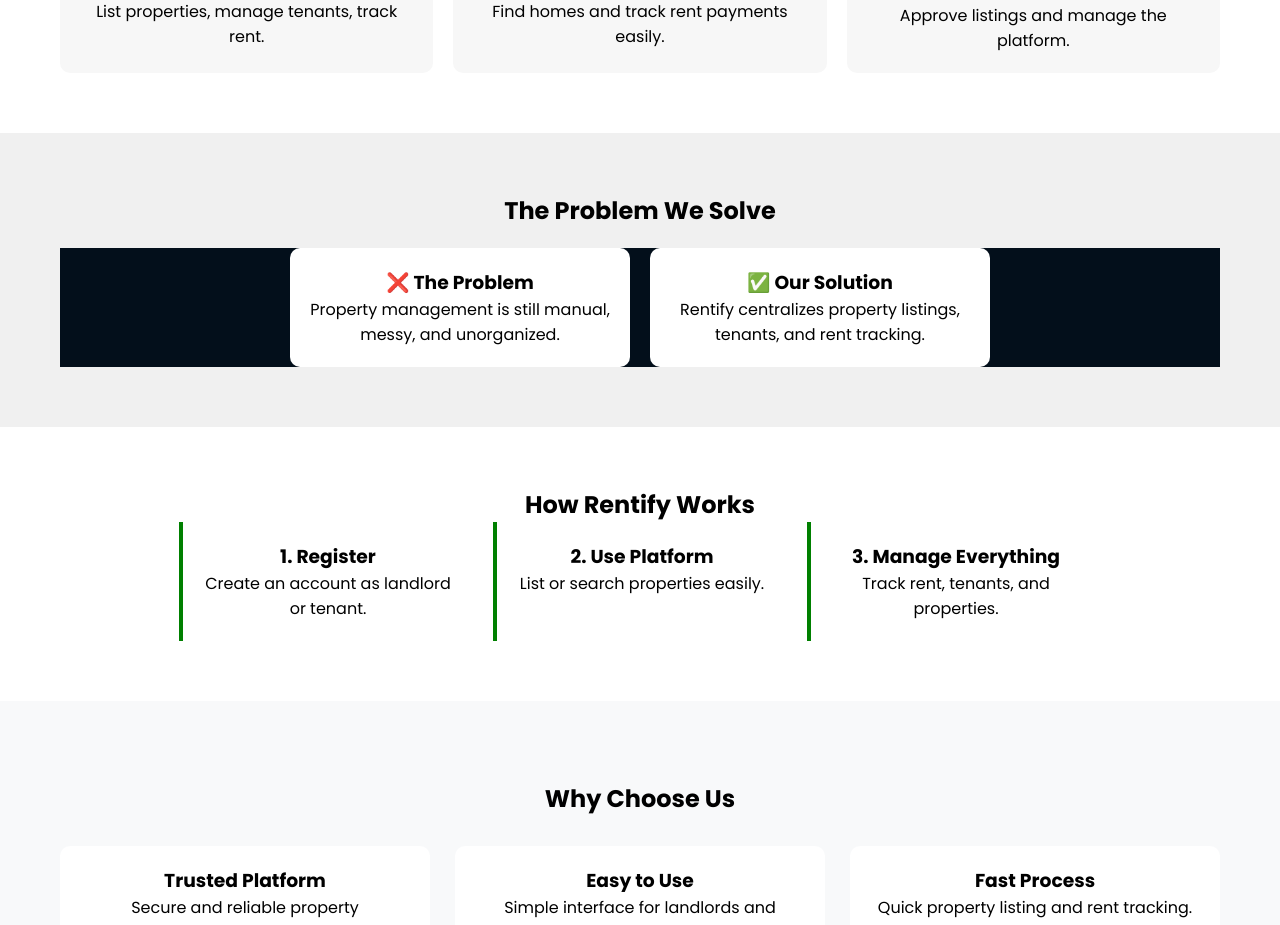
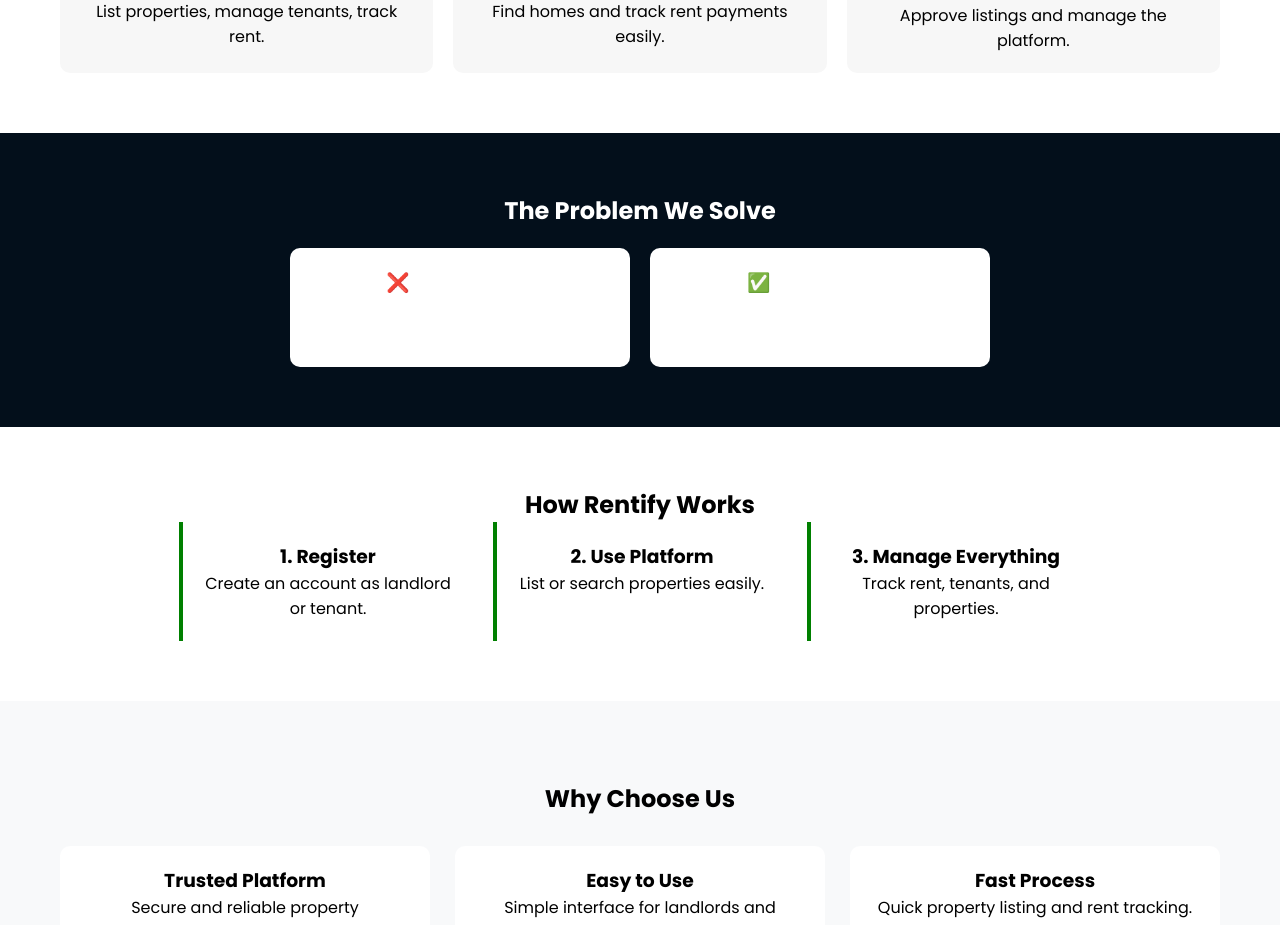
Before and after one commit to Oreoluwa88/myFinal-Project, a React (Vite) app: page / in a window 1280 px wide. Shown: the part 3480-4405 px from the top of the page. Built offline with nearby package versions, Linux system fonts and the light colour scheme.

Commit message:
index.css updates

```diff
--- a/src/index.css
+++ b/src/index.css
@@ -1026,8 +1026,9 @@ body {
 
 .problem-solution {
   padding: 60px;
-  background: #f0f0f0;
+  background: #030f1b;
   text-align: center;
+  color:white
 }
 
 .ps-box {
@@ -1035,7 +1036,6 @@ body {
   gap: 20px;
   justify-content: center;
   margin-top: 20px;
-  background-color: #030f1b;
 }
 
 .ps-box div {
```
